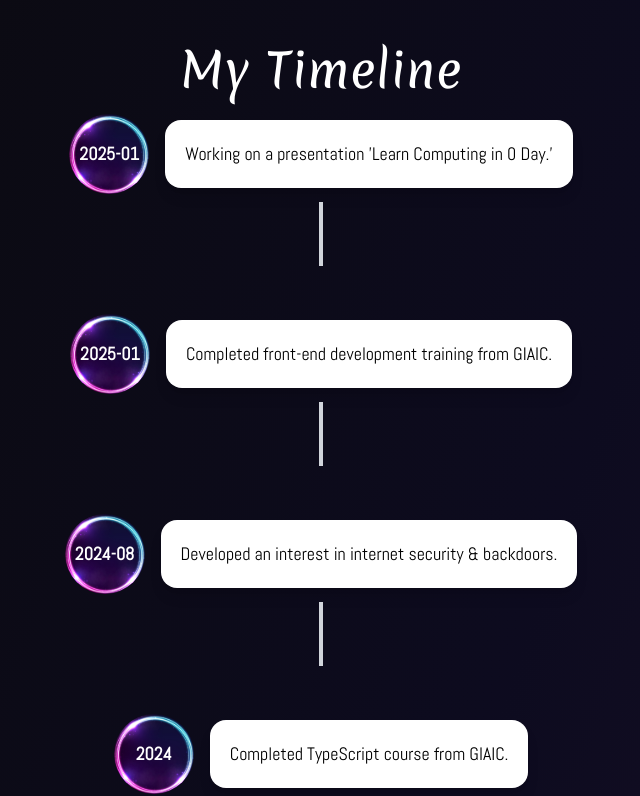
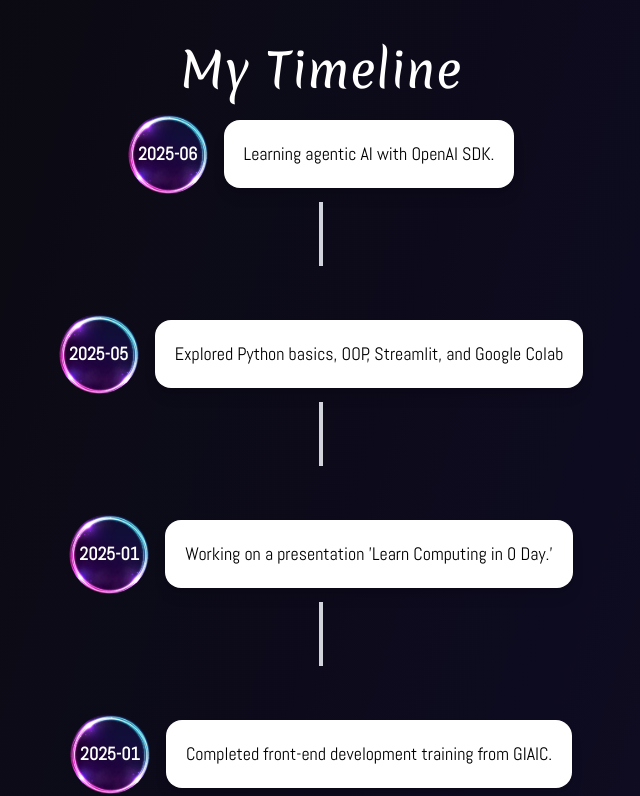
Before and after one commit to MuhammedSuhaib/InternIntelligence_Portfolio, a Next.js app: page /about-me in a window 1280 px wide. Shown: the part 666-1462 px from the top of the page, without its empty margins (319-959 px from the left). Built offline with nearby package versions, Linux system fonts and the light colour scheme.

Commit message:
added Q3 stuffs

```diff
--- a/app/about-me/page.tsx
+++ b/app/about-me/page.tsx
@@ -7,12 +7,14 @@ const montserrat = Montserrat({ subsets: ["latin"], weight: ["300", "400", "600"
 
 export default function Timeline() {
     const levels = [
+        { year: "2025-06", text: "Learning agentic AI with OpenAI SDK." },
+        { year: "2025-05", text: "Explored Python basics, OOP, Streamlit, and Google Colab" },
         { year: "2025-01", text: "Working on a presentation 'Learn Computing in 0 Day.'" },
         { year: "2025-01", text: "Completed front-end development training from GIAIC." },
         { year: "2024-08", text: "Developed an interest in internet security & backdoors." },
         { year: "2024", text: "Completed TypeScript course from GIAIC." },
         { year: "2023-12", text: "Taught basic computing to two young students." },
-        { year: "2023-07", text: "Learned fundamentals of web development (HTML, CSS, JavaScript)." },
+        { year: "2023-09", text: "Learned fundamentals of web development (HTML, CSS, JavaScript)." },
         { year: "2023-07", text: "Passed aptitude test at GIAIC." },
         { year: "2023", text: "Discovered AI-driven websites." },
         { year: "2023", text: "Learned Urdu typing." },
```
